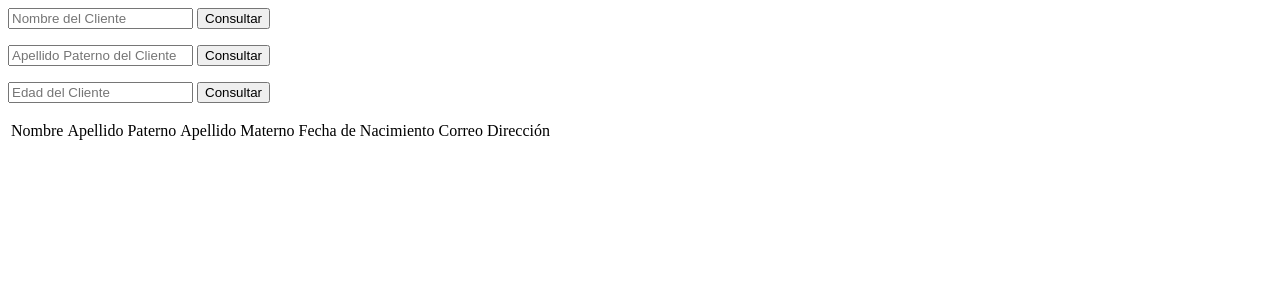
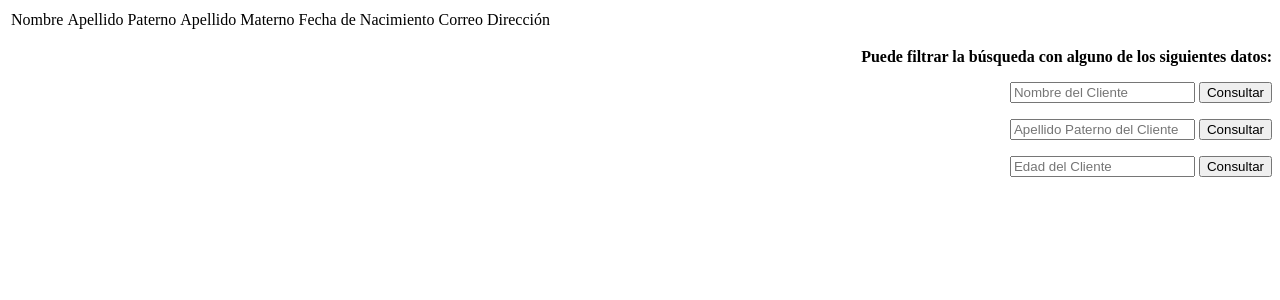
Before and after one commit to 318017026/4Town, a Flask app: page /consultar_cliente in a window 1280 px wide. Shown: the top 300 px of the page. Run offline with Flask 3, Linux system fonts and the light colour scheme; data that the repository does not hold is empty; some libraries are stand-ins or nearby versions.

Commit message:
Vista general agregada

```diff
--- a/templates/consultar_cliente.html
+++ b/templates/consultar_cliente.html
@@ -1,24 +1,3 @@
-<form action="/consultar_cliente"   method="POST">
-    <input type="text" name="nombre" placeholder="Nombre del Cliente">
-    <button type="submit">
-        Consultar
-    </button>
-</form>
-
-<form action="/consultar_cliente"   method="POST">
-    <input type="text" name="apellidoP" placeholder="Apellido Paterno del Cliente">
-    <button type="submit">
-        Consultar
-    </button>
-</form>
-
-<form action="/consultar_cliente"   method="POST">
-    <input type="text" name="edad" placeholder="Edad del Cliente">
-    <button type="submit">
-        Consultar
-    </button>
-</form>
-
 <table>
     <thead>
         <tr>
@@ -43,3 +22,33 @@
         {% endfor %}
     </tbody>
 </table>
+
+<body>
+    <p align = 'right'><b> Puede filtrar la búsqueda con alguno de los siguientes datos:</b></p>
+</body>
+<form action="/consultar_cliente"   method="POST">
+    <p align="right">
+    <input type="text" name="nombre" placeholder="Nombre del Cliente">
+    <button type="submit">
+        Consultar
+    </button>
+    </p>
+</form>
+
+<form action="/consultar_cliente"   method="POST">
+    <p align="right">
+    <input type="text" name="apellidoP" placeholder="Apellido Paterno del Cliente">
+    <button type="submit">
+        Consultar
+    </button>
+    </p>
+</form>
+
+<form action="/consultar_cliente"   method="POST">
+    <p align="right">
+    <input type="text" name="edad" placeholder="Edad del Cliente">
+    <button type="submit">
+        Consultar
+    </button>
+    </p>
+</form>
```
